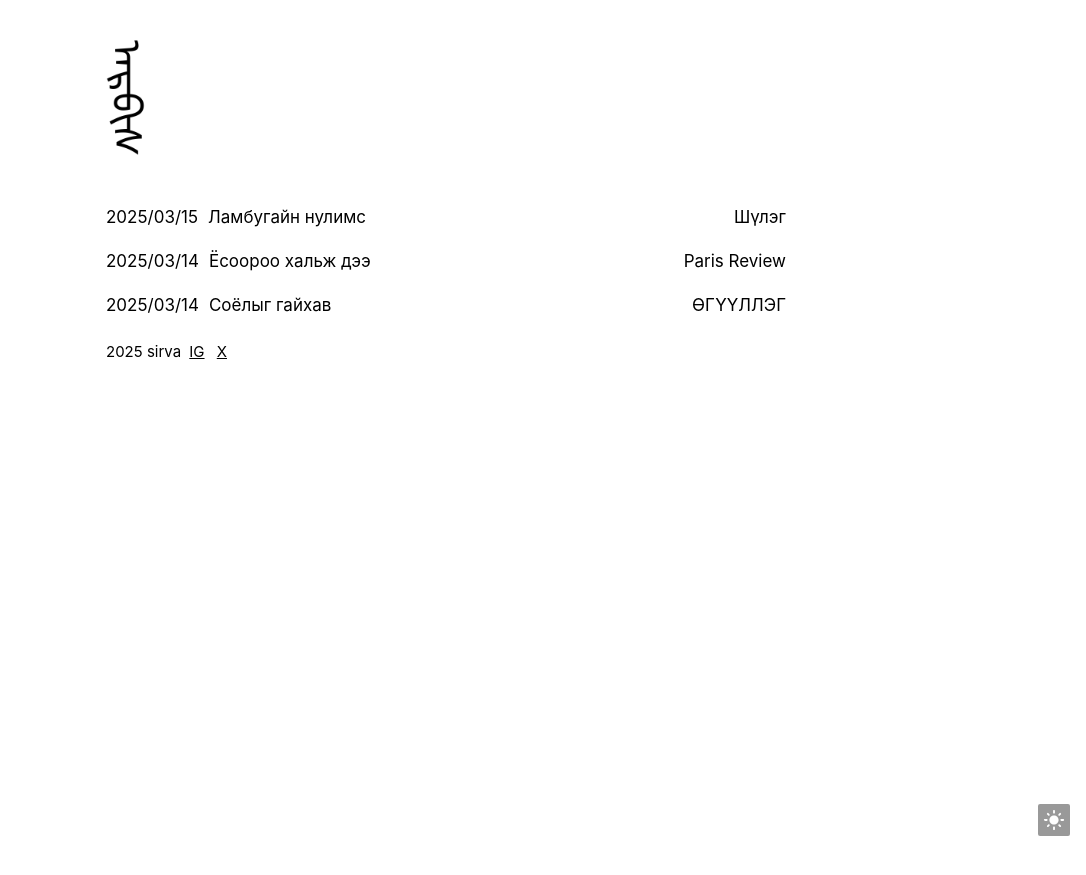
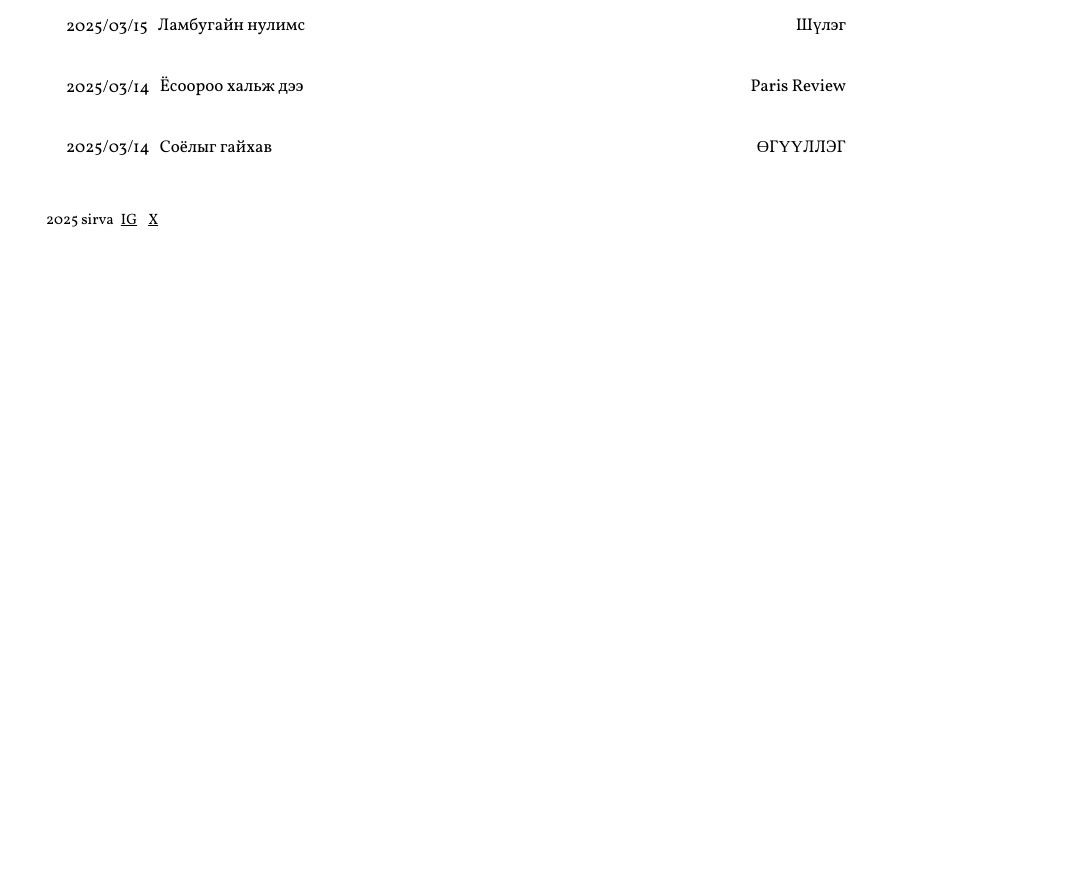
Before and after one commit to aaaarrrrvvvv/aaaarrrrvvvv.github.io, a Jekyll site: the page built from index.html, in a window 1280 px wide. Shown: the top 875 px of the page, without its empty margins (194-1280 px from the left). Built offline with Jekyll 4.4.1, drawn with Linux system fonts in a browser that asks for light colours.

Commit message:
Update common.css

```diff
--- a/static/css/common.css
+++ b/static/css/common.css
@@ -1,3 +1,5 @@
+@import url('https://fonts.googleapis.com/css2?family=Vollkorn:wght@400;700&display=swap');
+
 html {
   color: #000000;
   background: #ffffff;
@@ -8,46 +10,61 @@ html {
   text-size-adjust: 100%;
   -webkit-font-smoothing: antialiased;
   -moz-osx-font-smoothing: grayscale;
-  font-family: Inter,Helvetica Neue,Helvetica,sans-serif;
+  font-family: 'Vollkorn', serif;
   font-stretch: normal;
-  font-feature-settings: "kern" on,"liga" on,"calt" on,"tnum" off,"case" off,"rlig" on,"zero" off,"ss01" off;
+  font-feature-settings: "kern" on, "liga" on, "calt" on, "tnum" off, "case" off, "rlig" on, "zero" off, "ss01" off;
   overflow-y: overlay;
 }
+
 html[transition] {
   transition: all 500ms ease;
 }
+
 body {
-  max-width: 680px;
-  padding: 0 14px;
+  max-width: 800px;
+  padding: 0 20px;
   margin: 0 auto;
+  line-height: 1.6;
+  font-size: 18px;
 }
+
 * {
   -webkit-tap-highlight-color: transparent;
 }
-ol,
-ul {
+
+ol, ul {
   list-style: none;
 }
-p,
-h1,
-h2,
-h3,
-h4,
-h5,
-ul,
-ol,
-li,
-blockquote {
+
+p, h1, h2, h3, h4, h5, ul, ol, li, blockquote {
   padding: 0;
-  margin: 0;
+  margin: 0 0 20px 0;
 }
+
+h1 {
+  margin-top: 0;
+  margin-bottom: 30px;
+  font-size: 2.2em;
+}
+
+h2 {
+  margin-top: 20px;
+  margin-bottom: 20px;
+  font-size: 1.8em;
+}
+
+h3 {
+  margin-top: 20px;
+  margin-bottom: 15px;
+  font-size: 1.5em;
+}
+
 a {
   color: inherit;
   text-decoration: none;
 }
-input,
-select,
-textarea {
+
+input, select, textarea {
   font-family: inherit;
   outline: 0;
   -webkit-appearance: none;
@@ -55,152 +72,76 @@ textarea {
   appearance: none;
   border: none;
 }
-pre,
-code {
+
+pre, code {
   font-family: inherit;
 }
+
 input:-webkit-autofill {
   -webkit-text-fill-color: #333333 !important;
-
   -webkit-transition: background-color 2592000s ease-in-out 0s;
   transition: background-color 2592000s ease-in-out 0s;
 }
-::-webkit-scrollbar {
-  width: 5px;
-  height: 5px;
-  background-color: transparent;
-}
-::-webkit-scrollbar-thumb {
-  border-radius: 2px;
-  background-color: #999999;
-}
+
 ::selection {
   background-color: #4a4a4a;
   color: #f9f9f9;
 }
+
 .hide {
   display: none !important;
 }
-.hover-underline {
-  position: relative;
+
+img {
+  max-width: 100%;
+  margin: 20px auto;
+  display: block;
 }
-.hover-underline:after {
-  content: '';
-  position: absolute;
-  width: 100%;
-  height: 1px;
-  bottom: -2px;
-  left: 0;
-  background-color: #333333;
-  visibility: hidden;
-  transform: scaleX(0);
-  transition: transform 200ms ease-in-out;
+
+blockquote {
+  margin: 20px 0;
+  padding-left: 16px;
+  border-left: 3px solid #333;
+  font-style: italic;
+  color: #555;
 }
-.hover-underline:hover:after {
-  visibility: visible;
-  transform: scaleX(1);
+
+ul, ol {
+  margin-bottom: 20px;
+  padding-left: 20px;
 }
-.header {
-  padding: 40px 0;
-  display: flex;
-  align-items: center;
-  justify-content: space-between;
+
+li {
+  margin-bottom: 8px;
 }
-.header .logo {
-  flex-shrink: 0;
-  width: 39px;
-  height: 115px;
-  margin-right: 10px;
-  -webkit-user-drag: none;
-  background-image: url(../img/logo.png);
-  background-size: cover;
-}
-.header .menu {
-  margin-right: -9px;
-  text-align: right;
-  user-select: none;
-}
-.header .menu a {
-  display: inline-block;
-  font-size: 20px;
-  margin: 4px 9px;
-  white-space: nowrap;
-  user-select: auto;
-}
+
 .footer {
   padding: 15px 0;
   font-size: 15px;
 }
+
 .footer a {
   text-decoration: underline;
   color: #000000;
   padding: 0 4px;
   white-space: nowrap;
 }
-.footer-btn {
-  position: fixed;
-  z-index: 99;
-  width: 32px;
-  height: 32px;
-  cursor: pointer;
-  background-color: rgba(0, 0, 0, 0.4);
-  border-radius: 2px;
-  display: flex;
-  align-items: center;
-  justify-content: center;
-  font-size: 0;
-}
-.footer-btn i {
-  font-size: 22px;
-  background-color: #ffffff;
-}
-.footer-btn.theme-toggler {
-  right: 16px;
-  bottom: 64px;
-}
-.footer-btn.to-top {
-  right: 16px;
-  bottom: -50px;
-  transition: bottom 200ms ease-in-out;
-}
-.footer-btn.to-top.show {
-  bottom: 16px;
-}
-.svg-icon {
-  display: inline-block;
-  width: 1em;
-  height: 1em;
-  mask-size: 100% 100%;
-  -webkit-mask-size: 100% 100%;
-  background-color: #000000;
-}
-.icon-loading {
-  mask-image: url('../img/icon-loading.svg');
-  -webkit-mask-image: url('../img/icon-loading.svg');
-}
-.icon-theme-dark {
-  mask-image: url('../img/icon-theme-dark.svg');
-  -webkit-mask-image: url('../img/icon-theme-dark.svg');
-}
-.icon-theme-light {
-  mask-image: url('../img/icon-theme-light.svg');
-  -webkit-mask-image: url('../img/icon-theme-light.svg');
-}
-.icon-arrow-top {
-  mask-image: url('../img/icon-arrow-top.svg');
-  -webkit-mask-image: url('../img/icon-arrow-top.svg');
-}
+
 @media screen and (max-width: 560px) {
-  .header {
-    padding: 35px 0 20px 0;
-    justify-content: flex-start;
+  body {
+    padding: 0 14px;
+    font-size: 16px;
   }
-  .header .menu {
-    margin-right: -2px;
-    text-align: left;
+  h1 {
+    font-size: 1.8em;
   }
-  .header .menu a {
-    margin: 2px 5px;
-    font-size: 20px;
+  h2 {
+    font-size: 1.5em;
+  }
+  h3 {
+    font-size: 1.2em;
+  }
+  blockquote {
+    padding-left: 10px;
   }
 }
```
